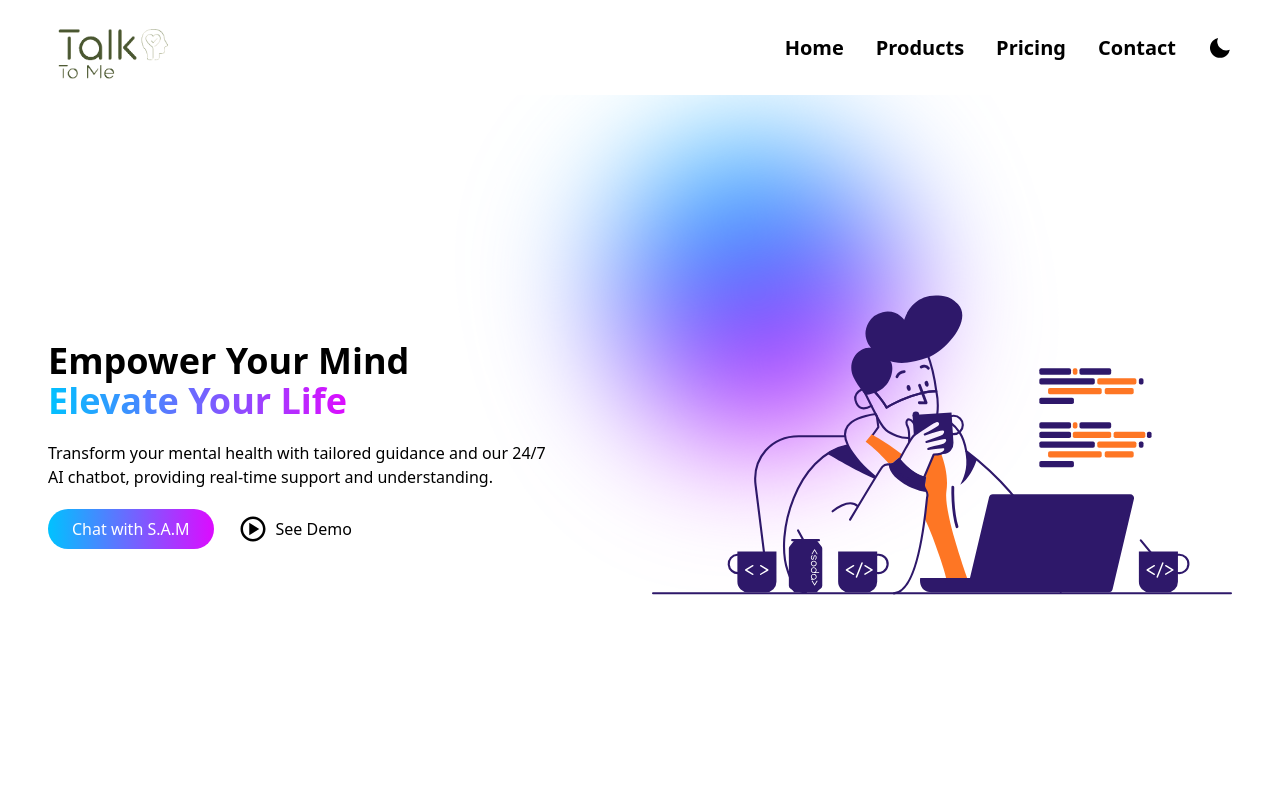
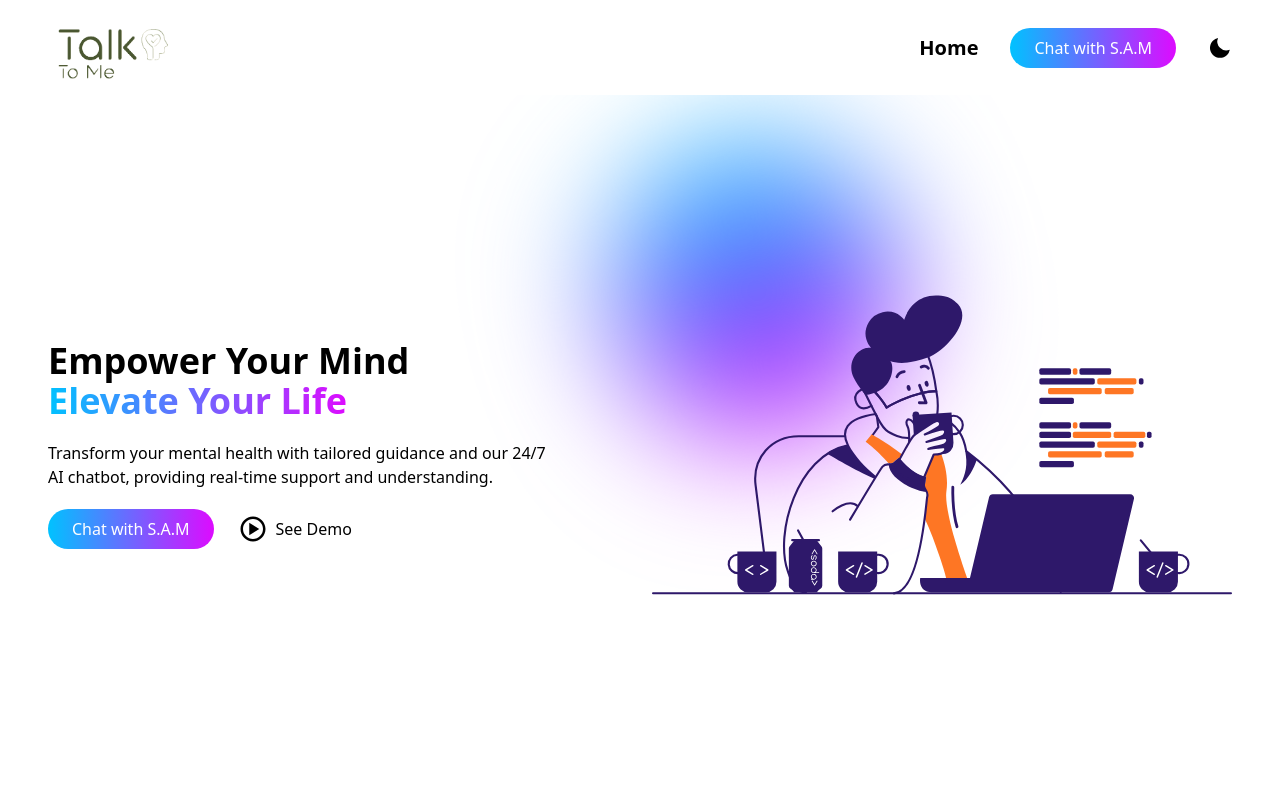
Before and after one commit to Lakshay1509/Google_Gen_AI, a React (Vite) app: page / in a window 1280 px wide. Shown: the top 800 px of the page. Built offline with nearby package versions, Linux system fonts and the light colour scheme; a web font is replaced by a local one.

Commit message:
Refactor chatbot.jsx: Update favicon and add chat button

```diff
--- a/index.html
+++ b/index.html
@@ -2,7 +2,7 @@
 <html lang="en">
   <head>
     <meta charset="UTF-8" />
-    <link rel="icon" type="image/svg+xml" href="/vite.svg" />
+    <link rel="icon" type="image/svg+xml" href="/public/logo2.png"/>
     <meta name="viewport" content="width=device-width, initial-scale=1.0" />
     <title>Talk To me</title>
   </head>
--- a/src/Components/Navbar/Navbar.jsx
+++ b/src/Components/Navbar/Navbar.jsx
@@ -8,21 +8,6 @@ const NavLinks = [
   {
     id: 1,
     name: "Home",
-    link: "#",
-  },
-  {
-    id: 2,
-    name: "Products",
-    link: "#",
-  },
-  {
-    id: 3,
-    name: "Pricing",
-    link: "#",
-  },
-  {
-    id: 4,
-    name: "Contact",
     link: "#",
   },
 ];
@@ -53,8 +38,16 @@ const Navbar = () => {
                 );
               })}
               {/* Darkmode feature */}
+              <button
+                  className="primary-btn"
+                >
+
+                  Chat with S.A.M
+                </button>
               <DarkMode />
+
             </ul>
+
           </nav>
 
           {/* Mobile View Sidebar */}
```
Also changed, not shown: public/logo2.png (added).
